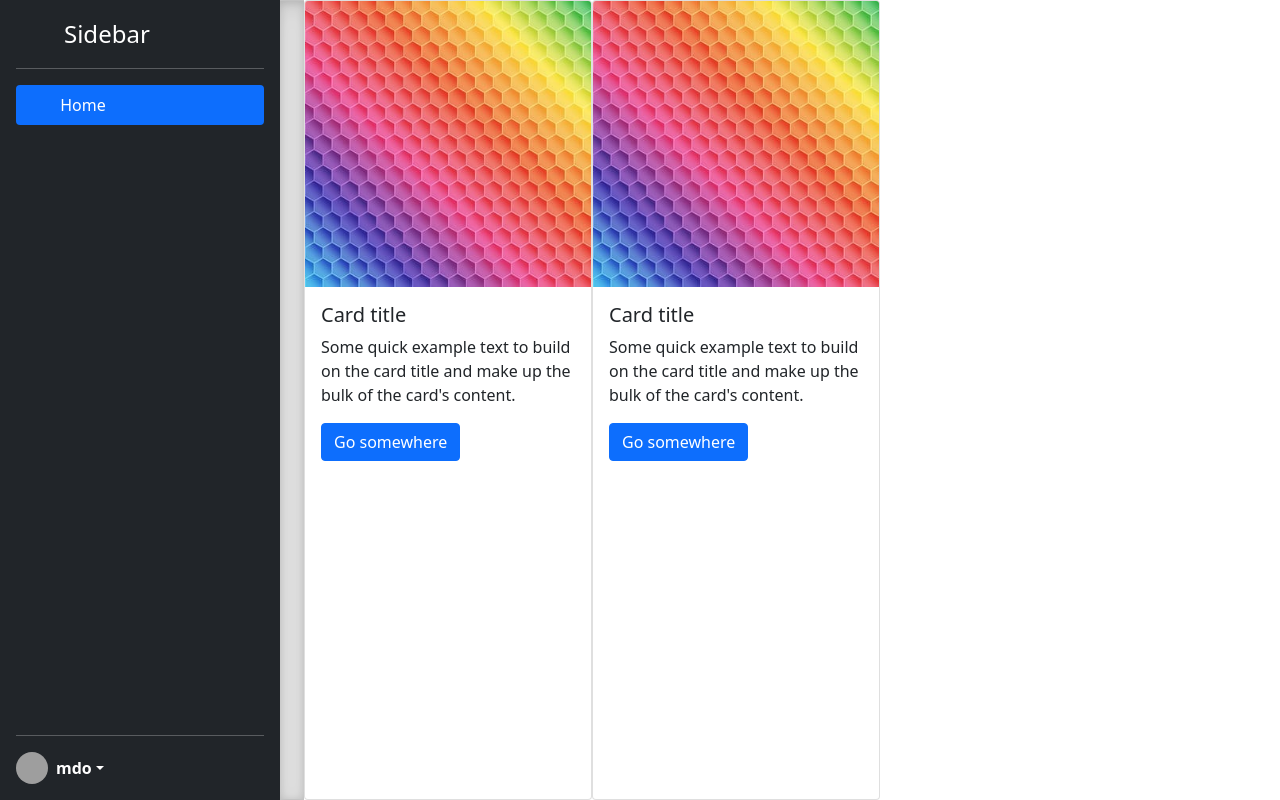
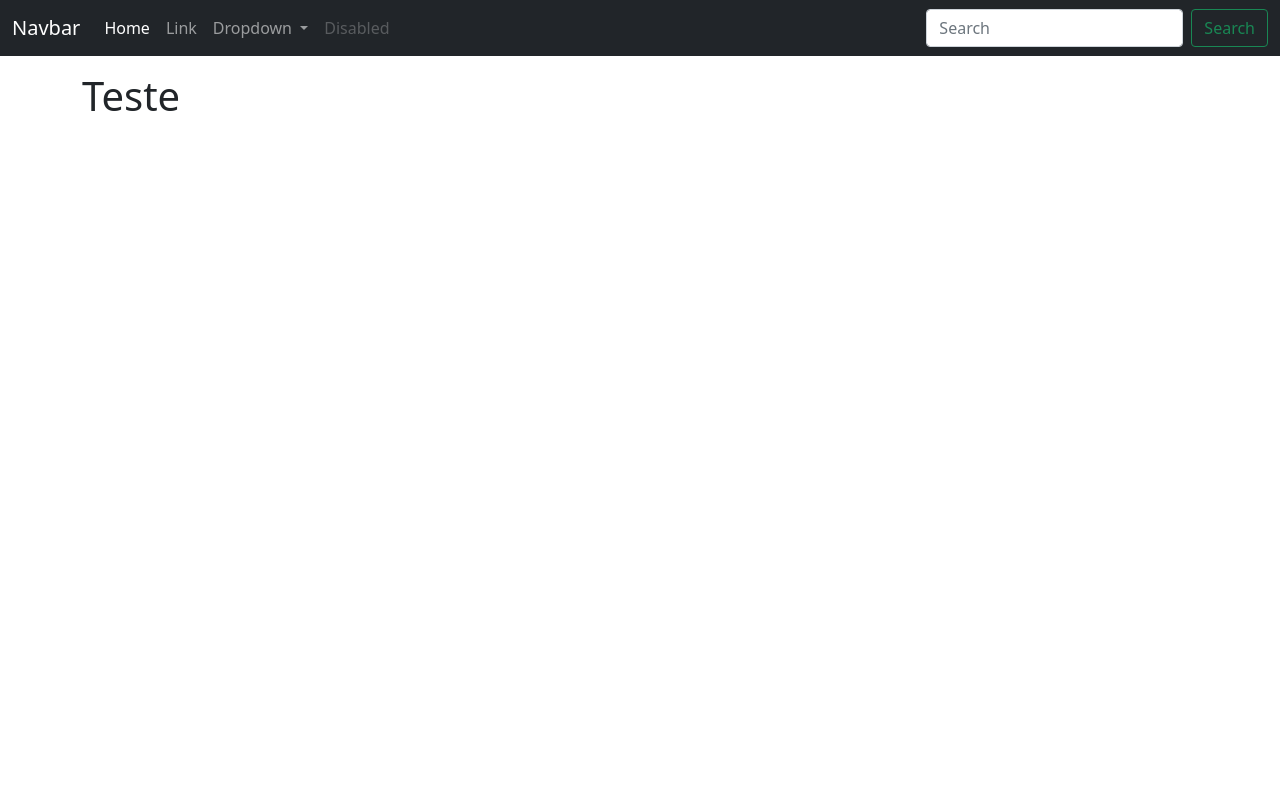
Before and after one commit to fas-fernando/e, a PHP site: page /evoapp/ in a window 1280 px wide. Run offline with PHP 8.4, Linux system fonts and the light colour scheme; some libraries are stand-ins or nearby versions; grey boxes are pictures that could not be loaded.

Commit message:
Versão atualizado

```diff
--- a/index.php
+++ b/index.php
@@ -1,46 +1,5 @@
-<!DOCTYPE html>
-<html lang="pt-br">
+<?php include 'layout/header.php' ?>
 
-<head>
-    <meta charset="UTF-8">
-    <meta http-equiv="X-UA-Compatible" content="IE=edge">
-    <meta name="viewport" content="width=device-width, initial-scale=1.0">
-    <title>EVO APP</title>
+    <h1>Teste</h1>
 
-    <link rel="stylesheet" href="style.css">
-    <link rel="stylesheet" href="bootstrap/css//bootstrap.min.css">
-</head>
-
-<body>
-
-    <main>
-        <?php include 'layout/sidebar.php' ?>
-
-        <!-- Card 1 -->
-        <div class="card col-md-6" style="width:18rem;">
-            <img src="img/imagem_padrao.jpg" class="card-img-top" alt="Imagem Padrão">
-            <div class="card-body">
-                <h5 class="card-title">Card title</h5>
-                <p class="card-text">Some quick example text to build on the card title and make up the bulk of the card's content.</p>
-                <a href="#" class="btn btn-primary">Go somewhere</a>
-            </div>
-        </div>
-
-        <!-- Card 2 -->
-        <div class="card col-md-6" style="width:18rem;">
-            <img src="img/imagem_padrao.jpg" class="card-img-top" alt="Imagem Padrão">
-            <div class="card-body">
-                <h5 class="card-title">Card title</h5>
-                <p class="card-text">Some quick example text to build on the card title and make up the bulk of the card's content.</p>
-                <a href="#" class="btn btn-primary">Go somewhere</a>
-            </div>
-        </div>
-    </main>
-
-</body>
-
-<script src="bootstrap/js/bootstrap.min.js"></script>
-<script src="https://cdn.jsdelivr.net/npm/@popperjs/core@2.10.2/dist/umd/popper.min.js" integrity="sha384-7+zCNj/IqJ95wo16oMtfsKbZ9ccEh31eOz1HGyDuCQ6wgnyJNSYdrPa03rtR1zdB" crossorigin="anonymous"></script>
-<script src="https://cdn.jsdelivr.net/npm/bootstrap@5.1.3/dist/js/bootstrap.min.js" integrity="sha384-QJHtvGhmr9XOIpI6YVutG+2QOK9T+ZnN4kzFN1RtK3zEFEIsxhlmWl5/YESvpZ13" crossorigin="anonymous"></script>
-
-</html>
+<?php include 'layout/footer.php' ?>
--- /dev/null
+++ b/layout/footer.php
@@ -0,0 +1,10 @@
+    </div>
+
+    </body>
+
+    <script src="bootstrap/js/bootstrap.min.js"></script>
+    <script src="https://code.jquery.com/jquery-3.6.0.min.js" integrity="sha256-/xUj+3OJU5yExlq6GSYGSHk7tPXikynS7ogEvDej/m4=" crossorigin="anonymous"></script>
+    <script src="https://cdn.jsdelivr.net/npm/@popperjs/core@2.10.2/dist/umd/popper.min.js" integrity="sha384-7+zCNj/IqJ95wo16oMtfsKbZ9ccEh31eOz1HGyDuCQ6wgnyJNSYdrPa03rtR1zdB" crossorigin="anonymous"></script>
+    <script src="https://cdn.jsdelivr.net/npm/bootstrap@5.1.3/dist/js/bootstrap.min.js" integrity="sha384-QJHtvGhmr9XOIpI6YVutG+2QOK9T+ZnN4kzFN1RtK3zEFEIsxhlmWl5/YESvpZ13" crossorigin="anonymous"></script>
+
+    </html>
--- /dev/null
+++ b/layout/header.php
@@ -0,0 +1,18 @@
+<!DOCTYPE html>
+<html lang="pt-br">
+
+<head>
+    <meta charset="UTF-8">
+    <meta http-equiv="X-UA-Compatible" content="IE=edge">
+    <meta name="viewport" content="width=device-width, initial-scale=1.0">
+    <title>EVO APP</title>
+
+    <link rel="stylesheet" href="style.css">
+    <link rel="stylesheet" href="bootstrap/css/bootstrap.min.css">
+</head>
+
+<body>
+
+    <?php include 'navbar.php' ?>
+
+    <div class="container mt-3">
--- /dev/null
+++ b/layout/navbar.php
@@ -0,0 +1,38 @@
+<nav class="navbar navbar-expand-lg navbar-dark bg-dark">
+    <div class="container-fluid">
+        <a class="navbar-brand" href="#">Navbar</a>
+        <button class="navbar-toggler" type="button" data-bs-toggle="collapse" data-bs-target="#navbarSupportedContent" aria-controls="navbarSupportedContent" aria-expanded="false" aria-label="Toggle navigation">
+            <span class="navbar-toggler-icon"></span>
+        </button>
+        <div class="collapse navbar-collapse" id="navbarSupportedContent">
+            <ul class="navbar-nav me-auto mb-2 mb-lg-0">
+                <li class="nav-item">
+                    <a class="nav-link active" aria-current="page" href="http://localhost/evoapp/">Home</a>
+                </li>
+                <li class="nav-item">
+                    <a class="nav-link" href="http://localhost/evoapp/cad_anfitriao.php">Link</a>
+                </li>
+                <li class="nav-item dropdown">
+                    <a class="nav-link dropdown-toggle" href="#" id="navbarDropdown" role="button" data-bs-toggle="dropdown" aria-expanded="false">
+                        Dropdown
+                    </a>
+                    <ul class="dropdown-menu" aria-labelledby="navbarDropdown">
+                        <li><a class="dropdown-item" href="#">Action</a></li>
+                        <li><a class="dropdown-item" href="#">Another action</a></li>
+                        <li>
+                            <hr class="dropdown-divider">
+                        </li>
+                        <li><a class="dropdown-item" href="#">Something else here</a></li>
+                    </ul>
+                </li>
+                <li class="nav-item">
+                    <a class="nav-link disabled">Disabled</a>
+                </li>
+            </ul>
+            <form class="d-flex">
+                <input class="form-control me-2" type="search" placeholder="Search" aria-label="Search">
+                <button class="btn btn-outline-success" type="submit">Search</button>
+            </form>
+        </div>
+    </div>
+</nav>
--- a/layout/sidebar.php
+++ /dev/null
@@ -1,39 +0,0 @@
-<h1 class="visually-hidden">Sidebars examples</h1>
-
-<div class="d-flex flex-column flex-shrink-0 p-3 text-white bg-dark" style="width: 280px;">
-    <a href="/" class="d-flex align-items-center mb-3 mb-md-0 me-md-auto text-white text-decoration-none">
-        <svg class="bi me-2" width="40" height="32">
-            <use xlink:href="#bootstrap" />
-        </svg>
-        <span class="fs-4">Sidebar</span>
-    </a>
-    <hr>
-    <ul class="nav nav-pills flex-column mb-auto">
-        <li class="nav-item">
-            <a href="#" class="nav-link active" aria-current="page">
-                <svg class="bi me-2" width="16" height="16">
-                    <use xlink:href="#home" />
-                </svg>
-                Home
-            </a>
-        </li>
-    </ul>
-    <hr>
-    <div class="dropdown">
-        <a href="#" class="d-flex align-items-center text-white text-decoration-none dropdown-toggle" id="dropdownUser1" data-bs-toggle="dropdown" aria-expanded="false">
-            <img src="https://github.com/mdo.png" alt="" width="32" height="32" class="rounded-circle me-2">
-            <strong>mdo</strong>
-        </a>
-        <ul class="dropdown-menu dropdown-menu-dark text-small shadow" aria-labelledby="dropdownUser1">
-            <li><a class="dropdown-item" href="#">New project...</a></li>
-            <li><a class="dropdown-item" href="#">Settings</a></li>
-            <li><a class="dropdown-item" href="#">Profile</a></li>
-            <li>
-                <hr class="dropdown-divider">
-            </li>
-            <li><a class="dropdown-item" href="#">Sign out</a></li>
-        </ul>
-    </div>
-</div>
-
-<div class="b-example-divider"></div>
```
Also changed, not shown: anfitriao/criar.php (added, +9 -0 lines), cad_anfitriao.php (added, +114 -0 lines), teste.html (added).
